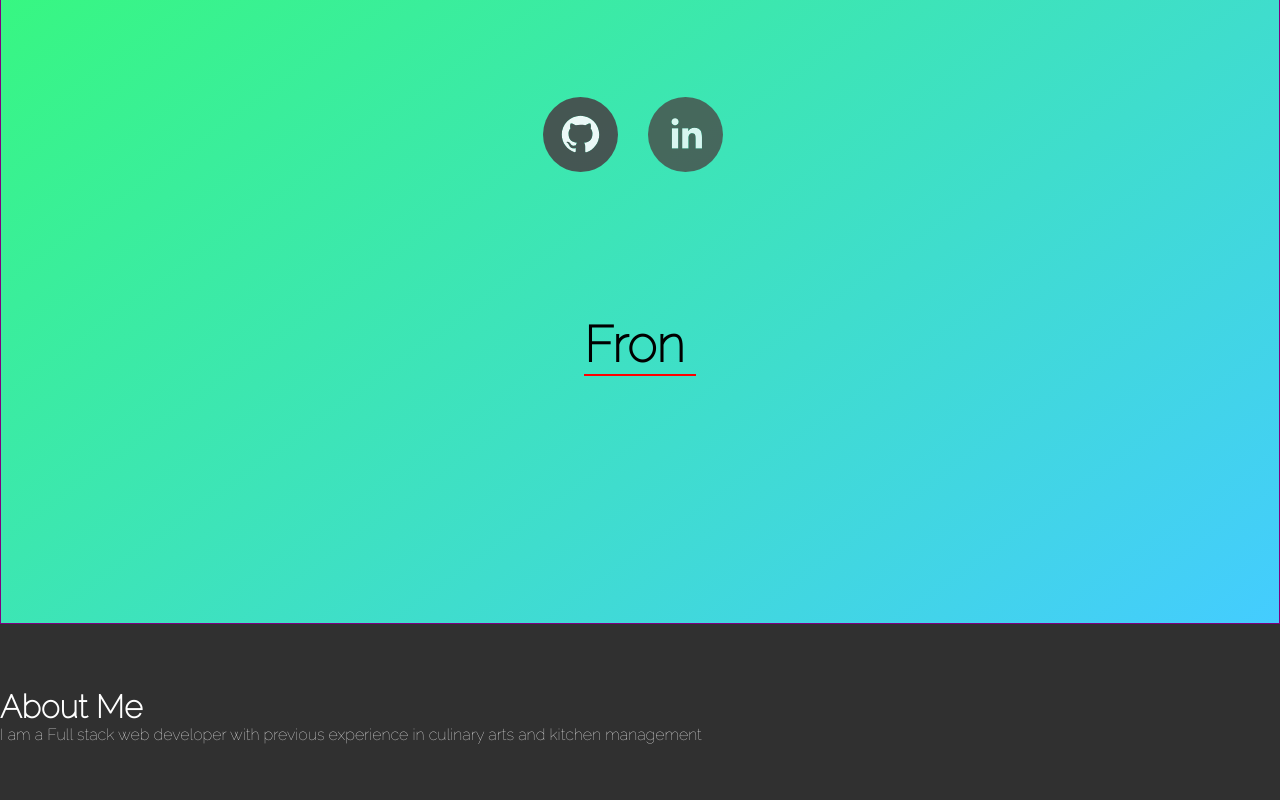
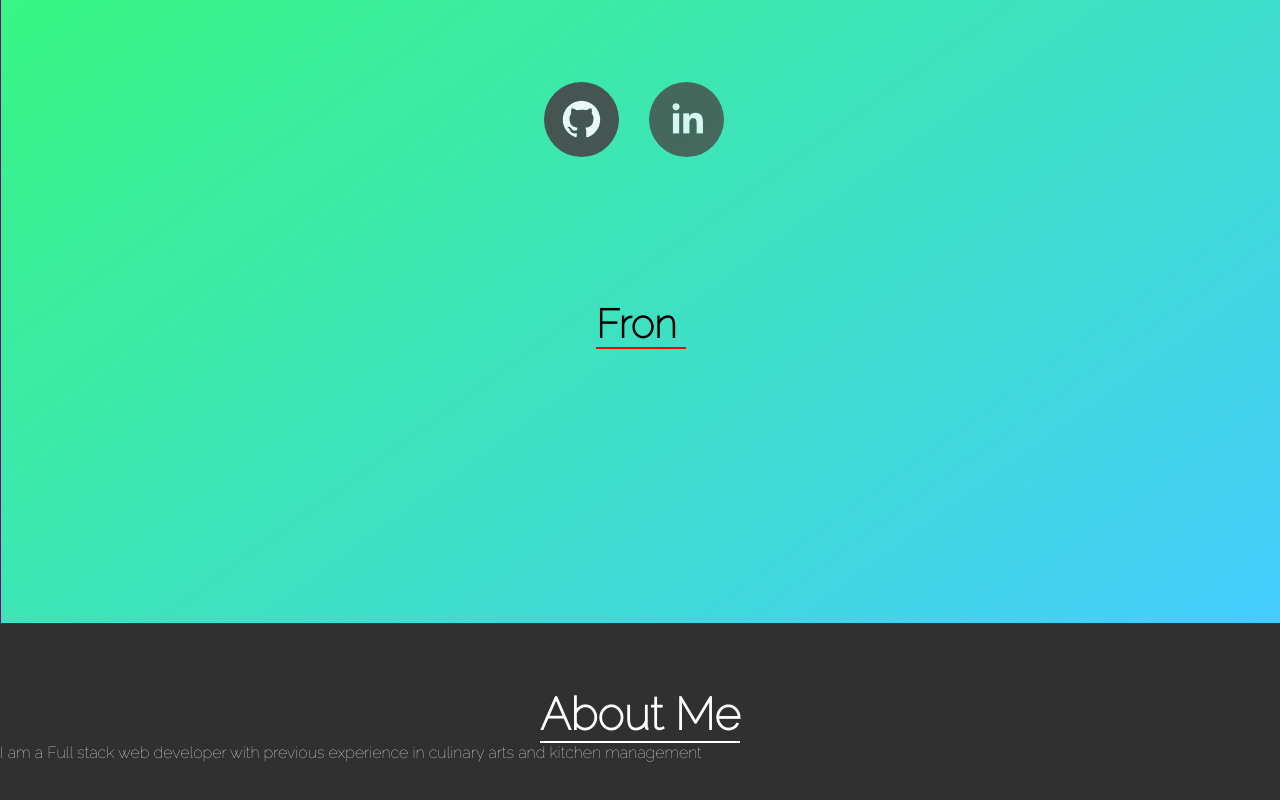
Before and after one commit to drehan7/personal-webpage, a React (Create React App) app: page / in a window 1280 px wide. Shown: the part 306-1106 px from the top of the page. Built offline with nearby package versions, Linux system fonts and the light colour scheme.

Commit message:
gotta style the navbar to be responsive; checkpoint

```diff
--- a/src/Components/About/About.js
+++ b/src/Components/About/About.js
@@ -3,8 +3,12 @@ import classes from './About.module.css'
 function About() {
     return (
         <div id="about" className={classes.About}>
-            <h1>About Me</h1>
-            <p>I am a Full stack web developer with previous experience in culinary arts and kitchen management</p>
+            <div className={classes.Title}>
+                <h1>About Me</h1>
+            </div>
+            <div className={classes.AboutMeSection}>
+                <p>I am a Full stack web developer with previous experience in culinary arts and kitchen management</p>
+            </div>
         </div>
     )
 }
--- a/src/Components/About/About.module.css
+++ b/src/Components/About/About.module.css
@@ -5,3 +5,13 @@
   height: 100vh;
   color: white;
 }
+
+.Title {
+  display: flex;
+  justify-content: center;
+  align-items: center;
+}
+.Title h1 {
+  font-size: 45px;
+  border-bottom: 2px solid white;
+}
--- a/src/Components/Home/Home.module.css
+++ b/src/Components/Home/Home.module.css
@@ -5,6 +5,8 @@
   padding: 0;
   border: 1px solid purple;
   height: 100vh;
+  min-width: 100%;
+  max-width: 100%;
   max-height: 100vh;
   background-image: linear-gradient(to bottom right, #35ff69, #44ccff);
   padding-top: 10%;
@@ -23,7 +25,44 @@
 }
 
 .Middle h1 {
-  font-size: 75px;
+  font-size: 65px;
+}
+
+.Dynamic h1 {
+  font-size: 50px;
+}
+
+/* @media only screen and (min-width: 768px) {
+  .Middle h1 {
+    font-size: 55px;
+  }
+} */
+@media only screen and (min-width: 250px) {
+  .Middle h1 {
+    font-size: 19px;
+  }
+
+  .Dynamic h1 {
+    font-size: 25px;
+  }
+}
+
+@media only screen and (min-width: 360px) {
+  .Middle h1 {
+    font-size: 20px;
+  }
+
+  .Dynamic h1 {
+    font-size: 25px;
+  }
+}
+/* Tablet mode */
+@media only screen and (min-width: 768px) {
+  .Middle h1 {
+    font-size: 40px;
+  }
+  .Dynamic h1 {
+  }
 }
 
 .Links {
@@ -52,7 +91,3 @@
   margin-top: 10%;
   border-bottom: 2px solid red;
 }
-
-.Dynamic h1 {
-  font-size: 50px;
-}
--- a/src/Components/NavBar/NavBar.js
+++ b/src/Components/NavBar/NavBar.js
@@ -21,6 +21,7 @@ const NavBar = () => {
                     </li>
                 </ul>
             </nav>
+            <button><i className="fa fa-bars"></i></button>
         </div>
     )
 }
--- a/src/Components/NavBar/NavBar.module.css
+++ b/src/Components/NavBar/NavBar.module.css
@@ -32,3 +32,19 @@
   font-size: 20px;
   border-bottom: 2px solid #44ccff;
 }
+
+@media only screen and (min-width: 768px) {
+  .NavBar button {
+    display: inline-block;
+  }
+}
+
+.NavBar button {
+  font-size: 20px;
+  width: 55px;
+  height: auto;
+  background-color: inherit;
+  border: none;
+  color: white;
+  display: none;
+}
```
